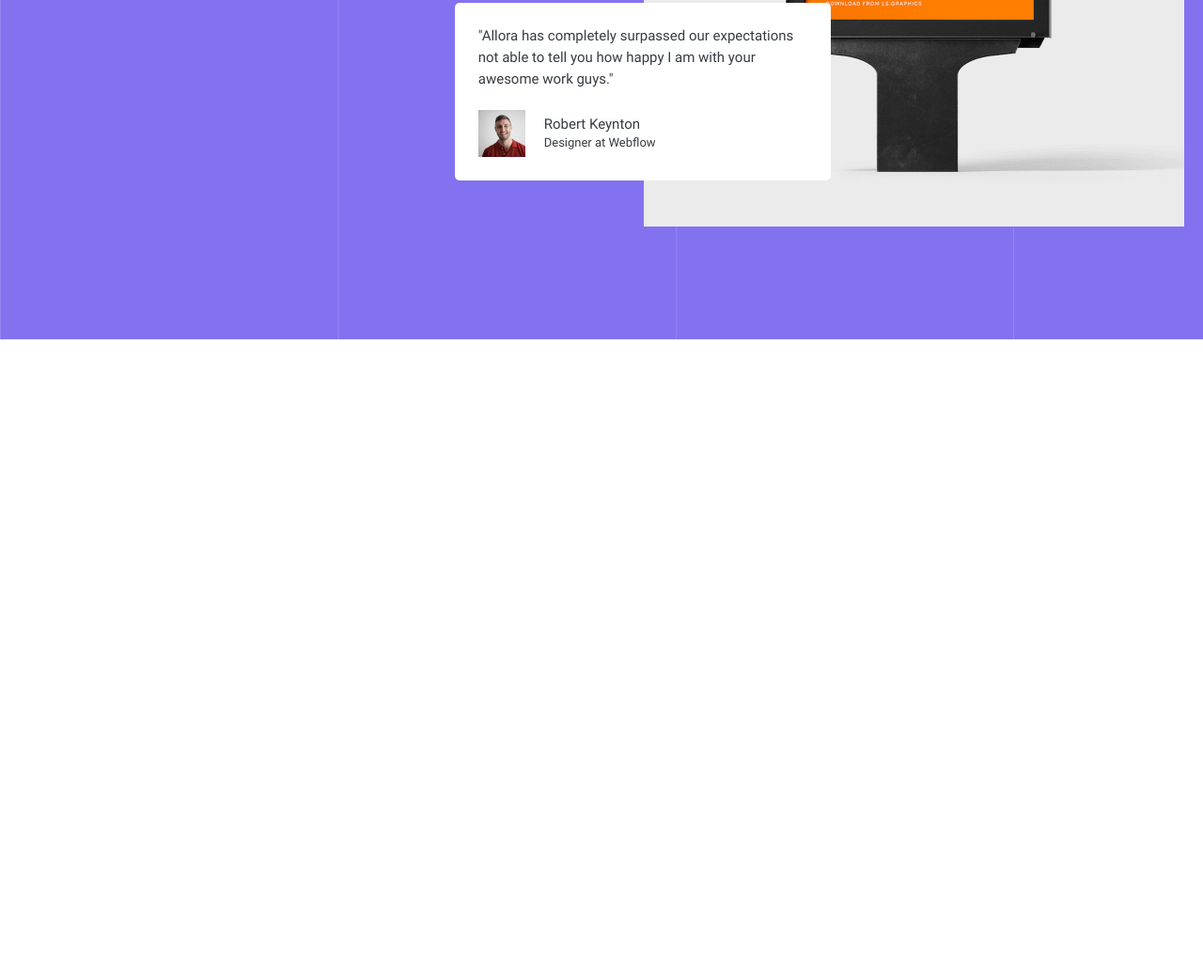
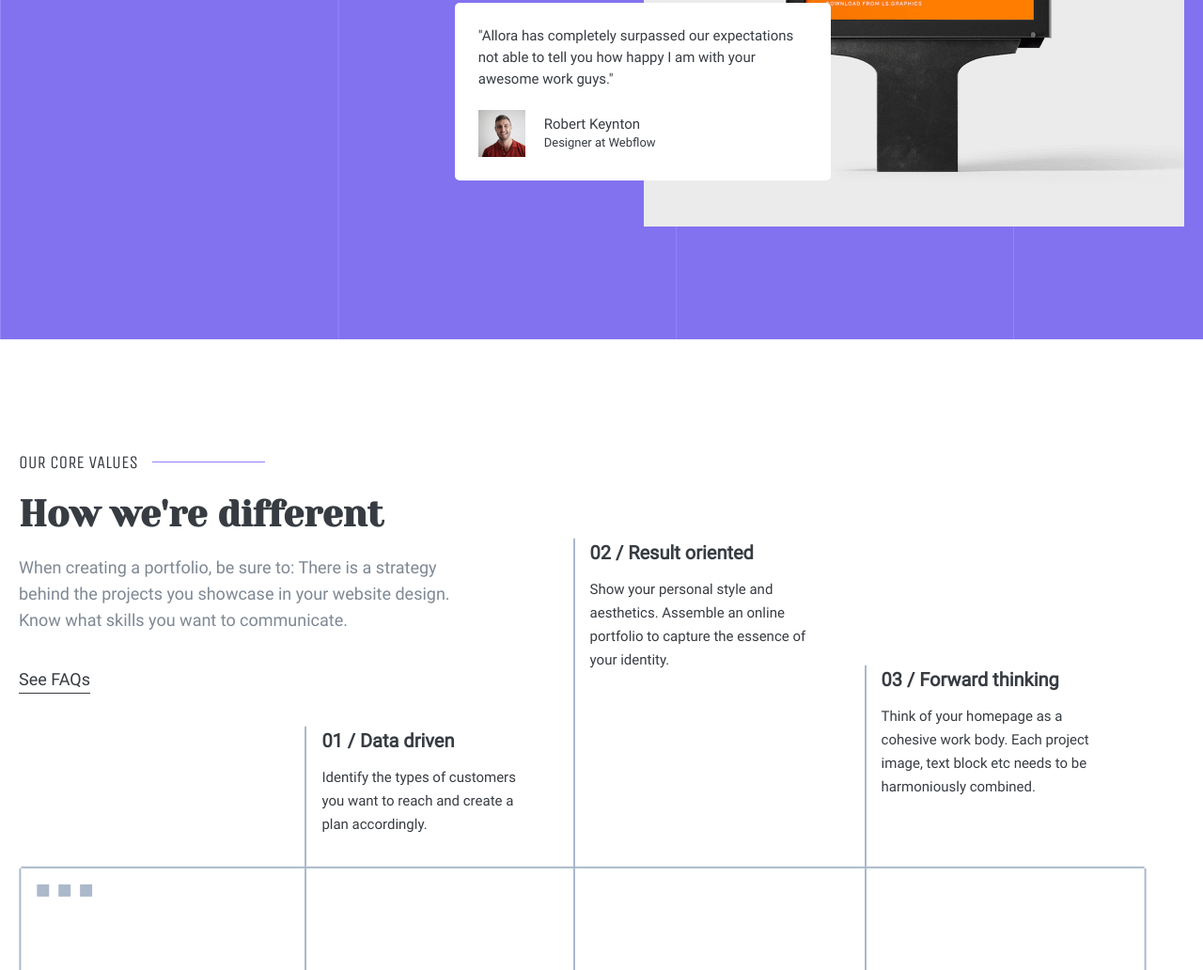
Before and after one commit to mashhurbek2005/allora, a plain HTML site: page index.html in a window 1280 px wide. Shown: the part 7468-8500 px from the top of the page at 94% size. Before the commit the page ends 7829 px from the top, so only its background shows below. Drawn offline with Linux system fonts and the light colour scheme.

Commit message:
Add different section

```diff
--- a/css/main.css
+++ b/css/main.css
@@ -702,6 +702,7 @@ a {
 }
 
 .brand__title {
+  margin: 0;
   margin-bottom: 30px;
   font-family: var(--second-family);
   font-size: 40px;
@@ -742,12 +743,12 @@ a {
   border-radius: 5px;
 }
 
-.user--first{
+.user--first {
   top: calc(37%);
   right: -16px;
 }
 
-.user--sectond{
+.user--sectond {
   left: calc(-35%);
   bottom: calc(7%);
 }
@@ -778,11 +779,134 @@ a {
   color: var(--main-text-color);
 }
 
-.user__name-box{
+.user__name-box {
   display: flex;
   flex-direction: column;
 }
 
-.user__info--name{
+.user__info--name {
   font-size: 15px;
 }
+
+/* DIFFERENT SECTION START */
+
+.different {
+  padding-top: 119px;
+  padding-bottom: 646px;
+}
+
+.different__info {
+  width: 468px;
+}
+
+.different__span {
+  display: flex;
+  align-items: center;
+  margin-bottom: 20px;
+  font-family: var(--font-family);
+  font-size: 19px;
+  line-height: 24px;
+  color: var(--main-text-color);
+}
+
+.different__span::after {
+  margin-left: 15px;
+  width: 120px;
+  height: 1px;
+  content: "";
+  background-color: var(--main-bg-color);
+}
+
+.different__title {
+  margin: 0;
+  margin-bottom: 20px;
+  font-family: var(--second-family);
+  font-size: 39px;
+  line-height: 46px;
+  color: var(--main-text-color);
+}
+
+.different__text {
+  margin-bottom: 35px;
+  font-size: var(--second-font-size);
+  line-height: 28px;
+  color: #7F8893;
+}
+
+.different__link {
+  display: inline-block;
+  margin-bottom: 39px;
+  font-size: var(--second-font-size);
+  line-height: 28px;
+  color: var(--main-text-color);
+  border-bottom: 1px solid var(--main-text-color);
+}
+
+.different__diagram{
+  position: relative;
+}
+
+.different__diagram::after{
+  position: absolute;
+  width: 1200px;
+  height: 700px;
+  content: "";
+  background-image: url("../images/different-diagram.svg");
+  background-size: contain;
+  background-repeat: no-repeat;
+  background-position: calc(50%) 144px;
+}
+
+.different__list {
+  position: relative;
+  z-index: 2;
+  display: flex;
+}
+
+.different__item {
+  position: absolute;
+  z-index: 3;
+  width: 230px;
+}
+
+.different__item::before{
+  position: absolute;
+  top: -5px;
+  left: -22px;
+  width: 15px;
+  height: 513px;
+  content: "";
+  background-image: url("../images/different-item-before.svg");
+  background-size: contain;
+  background-repeat: no-repeat;
+}
+
+.different__item:nth-child(1){
+  top: 0;
+  left: 26%;
+}
+
+.different__item:nth-child(2){
+  top: -200px;
+  left: 49%;
+}
+
+.different__item:nth-child(3){
+  top: -65px;
+  left: 74%;
+}
+
+.different__heading {
+  margin: 0;
+  margin-bottom: 15px;
+  font-size: 20px;
+  line-height: 23px;
+  color: var(--main-text-color);
+}
+
+.different__desc {
+  margin: 0;
+  font-size: var(--main-font-size);
+  line-height: 25px;
+  color: var(--main-text-color);
+}
--- a/index.html
+++ b/index.html
@@ -362,7 +362,56 @@
 
     <!-- DIFFERENT SECTION START -->
     <section class="different">
+      <div class="container">
+        <div class="different__box">
+          <div class="different__info">
+            <span class="different__span">OUR CORE VALUES</span>
+            <h2 class="different__title">
+              How we're different
+            </h2>
 
+            <p class="different__text">
+              When creating a portfolio, be sure to: There is a strategy behind the projects you showcase in your website design. Know what skills you want to communicate.
+            </p>
+
+            <a class="different__link" href="#">See FAQs</a>
+          </div>
+
+          <div class="different__diagram">
+            <ol class="different__list">
+              <li class="different__item">
+                <h3 class="different__heading">
+                  01 / Data driven
+                </h3>
+
+                <p class="different__desc">
+                  Identify the types of customers you want to reach and create a plan accordingly.
+                </p>
+              </li>
+
+              <li class="different__item">
+                <h3 class="different__heading">
+                  02 / Result oriented
+                </h3>
+
+                <p class="different__desc">
+                  Show your personal style and aesthetics. Assemble an online portfolio to capture the essence of your identity.
+                </p>
+              </li>
+
+              <li class="different__item">
+                <h3 class="different__heading">
+                  03 / Forward thinking
+                </h3>
+
+                <p class="different__desc">
+                  Think of your homepage as a cohesive work body. Each project image, text block etc needs to be harmoniously combined.
+                </p>
+              </li>
+            </ol>
+          </div>
+        </div>
+      </div>
     </section>
     <!-- DIFFERENT SECTION END -->
 
```
Also changed, not shown: images/different-diagram.svg (added), images/different-item-before.svg (added).
